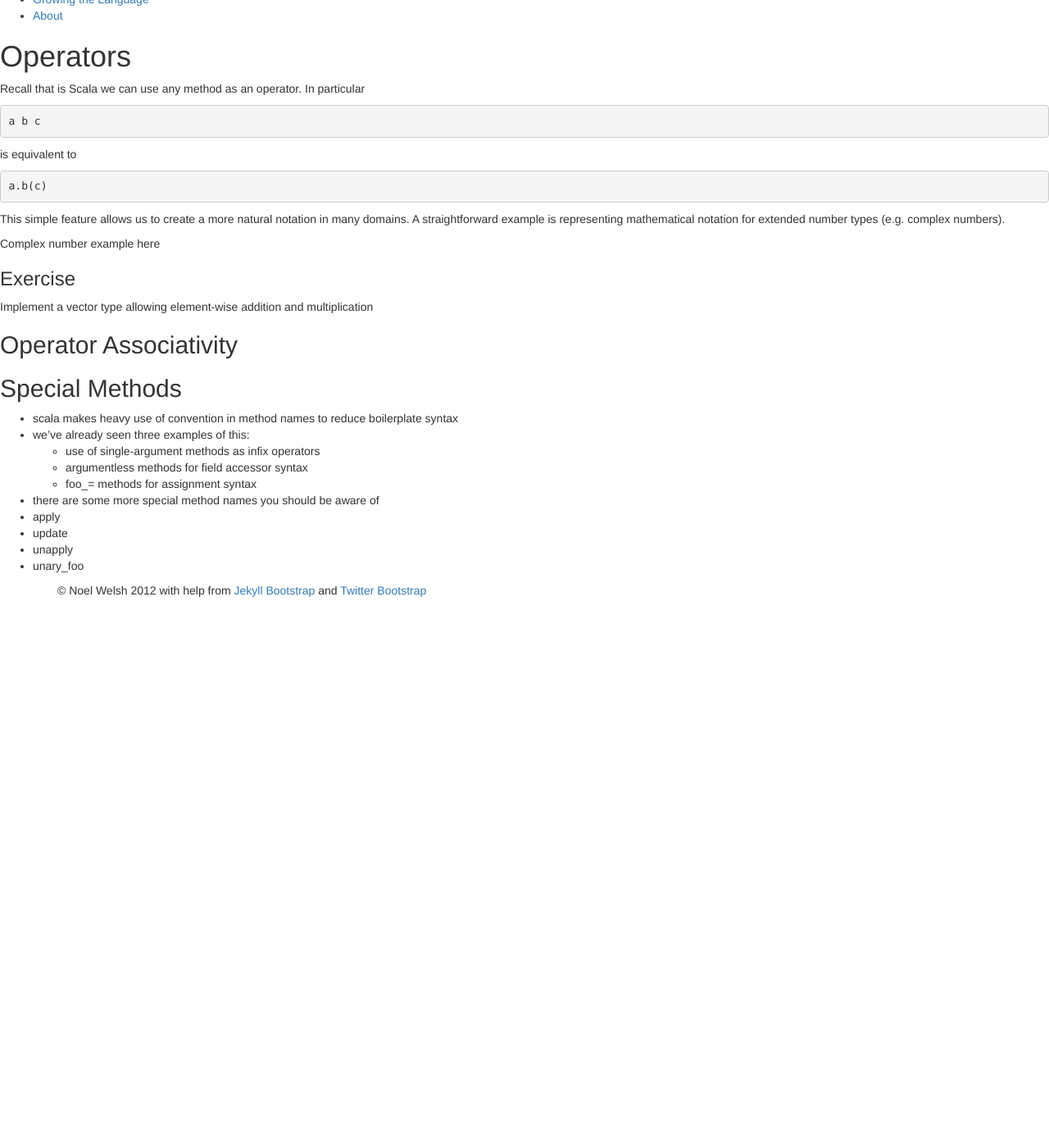
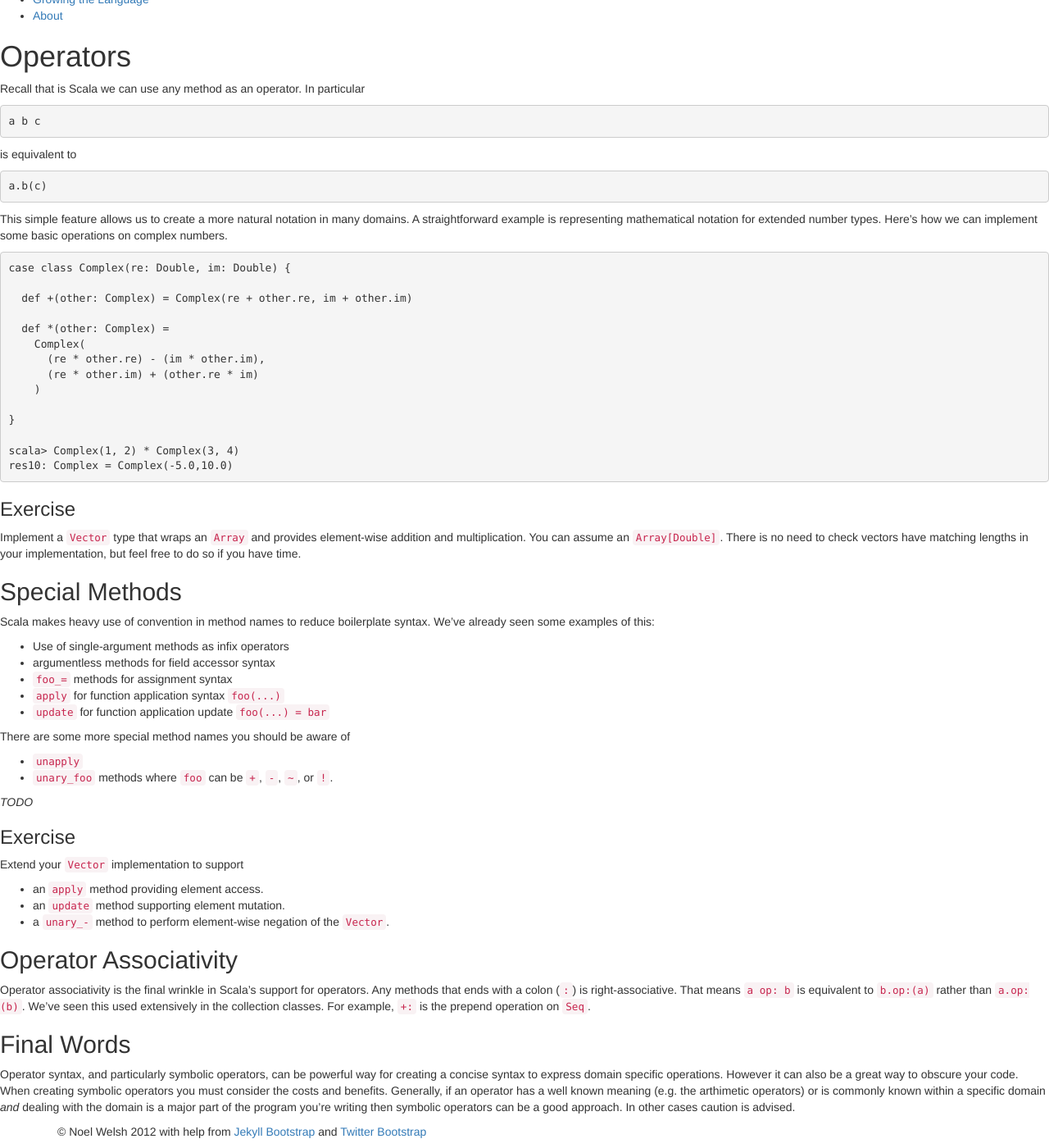
Before and after one commit to underscoreio/essential-scala, a Jekyll site: the page built from dsl/operators.md, in a window 1280 px wide and 1400 px high, scrolled down 191 px. Shown: the whole window at 82% size. Built offline with Jekyll 4.4.1, drawn with Linux system fonts in a browser that asks for light colours; nearby versions of some CDN libraries; library files that are not in the unit come from our copies; before the commit the page ends 931 px from its top, so only the background shows below that.

Commit message:
Most of operators. Includes examples. Needs more on special methods.

```diff
--- a/dsl/operators.md
+++ b/dsl/operators.md
@@ -16,25 +16,59 @@ is equivalent to
 a.b(c)
 {% endhighlight %}
 
-This simple feature allows us to create a more natural notation in many domains. A straightforward example is representing mathematical notation for extended number types (e.g. complex numbers).
+This simple feature allows us to create a more natural notation in many domains. A straightforward example is representing mathematical notation for extended number types. Here's how we can implement some basic operations on complex numbers.
 
-Complex number example here
+{% highlight scala %}
+case class Complex(re: Double, im: Double) {
+
+  def +(other: Complex) = Complex(re + other.re, im + other.im)
+
+  def *(other: Complex) =
+    Complex(
+      (re * other.re) - (im * other.im),
+      (re * other.im) + (other.re * im)
+    )
+
+}
+
+scala> Complex(1, 2) * Complex(3, 4)
+res10: Complex = Complex(-5.0,10.0)
+{% endhighlight %}
 
 ### Exercise
 
-Implement a vector type allowing element-wise addition and multiplication
+Implement a `Vector` type that wraps an `Array` and provides element-wise addition and multiplication. You can assume an `Array[Double]`. There is no need to check vectors have matching lengths in your implementation, but feel free to do so if you have time.
+
+## Special Methods
+
+Scala makes heavy use of convention in method names to reduce boilerplate syntax. We've already seen some examples of this:
+
+- Use of single-argument methods as infix operators
+- argumentless methods for field accessor syntax
+- `foo_=` methods for assignment syntax
+- `apply` for function application syntax `foo(...)`
+- `update` for function application update `foo(...) = bar`
+
+There are some more special method names you should be aware of
+
+- `unapply`
+- `unary_foo` methods where `foo` can be `+`, `-`, `~`, or `!`.
+
+*TODO*
+
+### Exercise
+
+Extend your `Vector` implementation to support
+
+- an `apply` method providing element access.
+- an `update` method supporting element mutation.
+- a `unary_-` method to perform element-wise negation of the `Vector`.
+
 
 ## Operator Associativity
 
-## Special Methods
+Operator associativity is the final wrinkle in Scala's support for operators. Any methods that ends with a colon (`:`) is right-associative. That means `a op: b` is equivalent to `b.op:(a)` rather than `a.op:(b)`. We've seen this used extensively in the collection classes. For example, `+:` is the prepend operation on `Seq`.
 
- - scala makes heavy use of convention in method names to reduce boilerplate syntax
- - we've already seen three examples of this:
-    - use of single-argument methods as infix operators
-    - argumentless methods for field accessor syntax
-    - foo_= methods for assignment syntax
- - there are some more special method names you should be aware of
- - apply
- - update
- - unapply
- - unary_foo
+## Final Words
+
+Operator syntax, and particularly symbolic operators, can be powerful way for creating a concise syntax to express domain specific operations. However it can also be a great way to obscure your code. When creating symbolic operators you must consider the costs and benefits. Generally, if an operator has a well known meaning (e.g. the arthimetic operators) or is commonly known within a specific domain *and* dealing with the domain is a major part of the program you're writing then symbolic operators can be a good approach. In other cases caution is advised.
```
